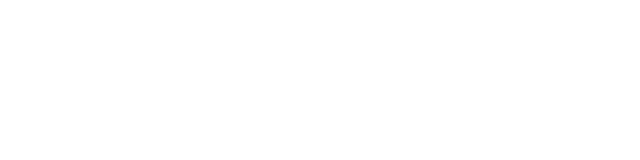
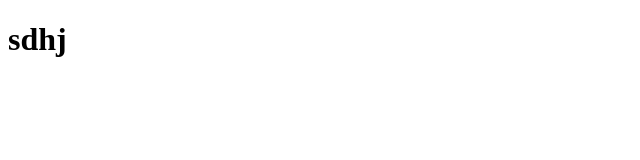
Before and after one commit to bensandison/gif-maze, a Next.js app: page / in a window 1280 px wide. Shown: the top 160 px of the page, without its empty margins (0-640 px from the left). Built offline with nearby package versions, Linux system fonts and the light colour scheme.

Commit message:
irrelevant changes

```diff
--- a/pages/_app.js
+++ b/pages/_app.js
@@ -1,11 +1,9 @@
 import Layout from "../components/layout";
 
-function MyApp({ Component, pageProps }) {
+export default function MyApp({ Component, pageProps }) {
 	return (
 		<Layout>
 			<Component {...pageProps} />
 		</Layout>
 	);
 }
-
-export default MyApp;
--- a/pages/index.js
+++ b/pages/index.js
@@ -2,10 +2,13 @@
 
 export default function Home() {
 	return (
-		<Head>
-			<title>Create Next App</title>
-			<meta name="description" content="Generated by create next app" />
-			<link rel="icon" href="/favicon.ico" />
-		</Head>
+		<>
+			<Head>
+				<title>Create Next App</title>
+				<meta name="description" content="Generated by create next app" />
+				<link rel="icon" href="/favicon.ico" />
+			</Head>
+			<h1>sdhj</h1>
+		</>
 	);
 }
```
Also changed, not shown: 1 other file (tests, documents, lock files or other folders).
